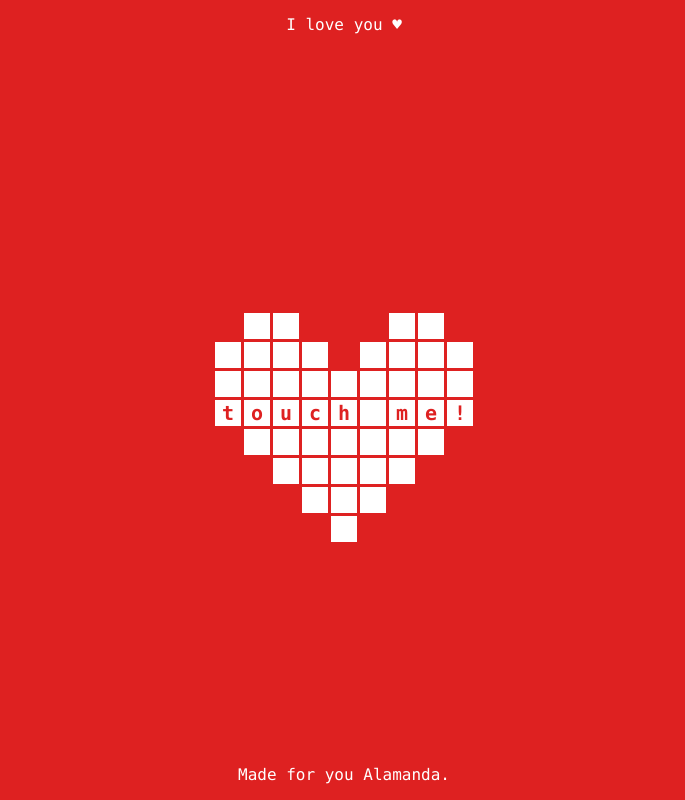
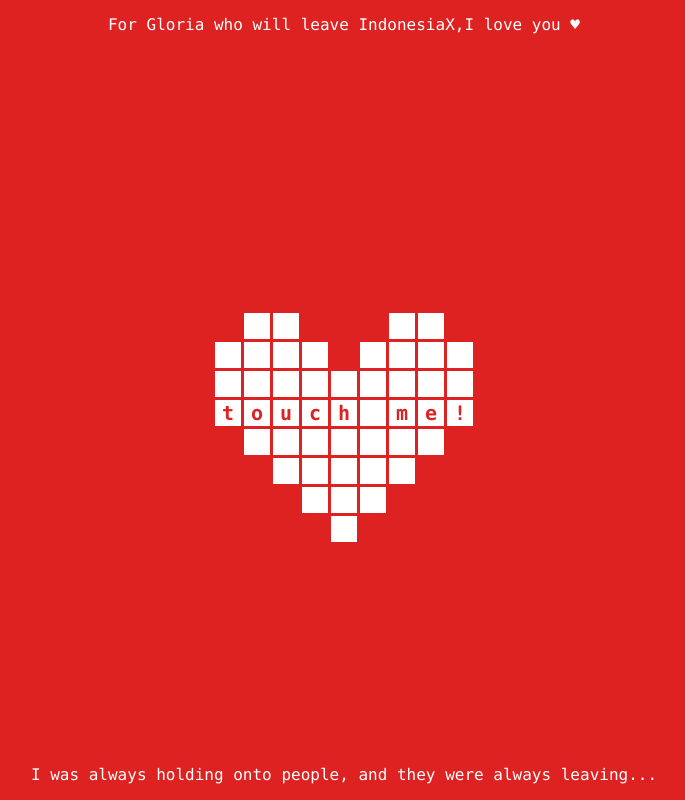
Before and after one commit to ariestiyansyah/gloria, a plain HTML site: page index.html in a window 1280 px wide. Shown: the whole page, without its empty margins (296-981 px from the left). Drawn offline with Linux system fonts and the light colour scheme; no server answers.

Commit message:
for gloria who leaving us

```diff
--- a/index.html
+++ b/index.html
@@ -1,4 +1,3 @@
-<!DOCTYPE html>
 <html>
 	<head>
 		<meta charset="utf-8"/>
@@ -6,8 +5,8 @@
 		<title>Alamanda Project ♥</title>
 
 		<meta property="og:title" content="Something to make the distance easier">
-		<meta property="og:site_name" content="Alamada">
-		<meta property="og:url" content="http://oonlab.com/alamanda">
+		<meta property="og:site_name" content="Gloria">
+		<meta property="og:url" content="http://oonlab.com/gloria">
 		<meta property="og:description" content="Send some love by touching the heart on the page.
 		Anybody else there at the same time will see it instantly.
 		<3">
@@ -102,11 +101,11 @@
 		</div>
 
 		<header>
-			I love you ♥
+			For Gloria who will leave IndonesiaX,I love you ♥
 		</header>
 
 		<footer>
-			Made for you Alamanda.
+			I was always holding onto people, and they were always leaving...
 		</footer>
 		<script src="js/alamanda.js"></script>
 		<script src="js/main.js"></script>
```
